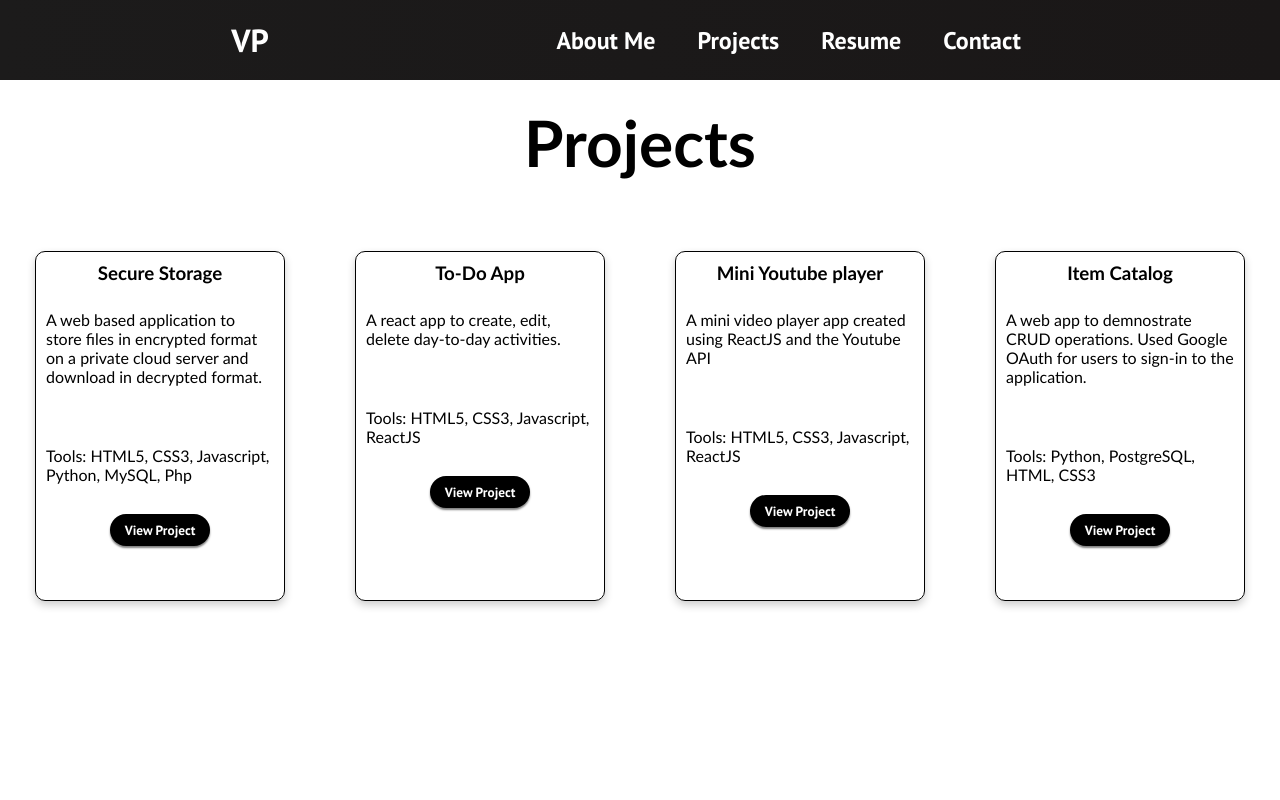
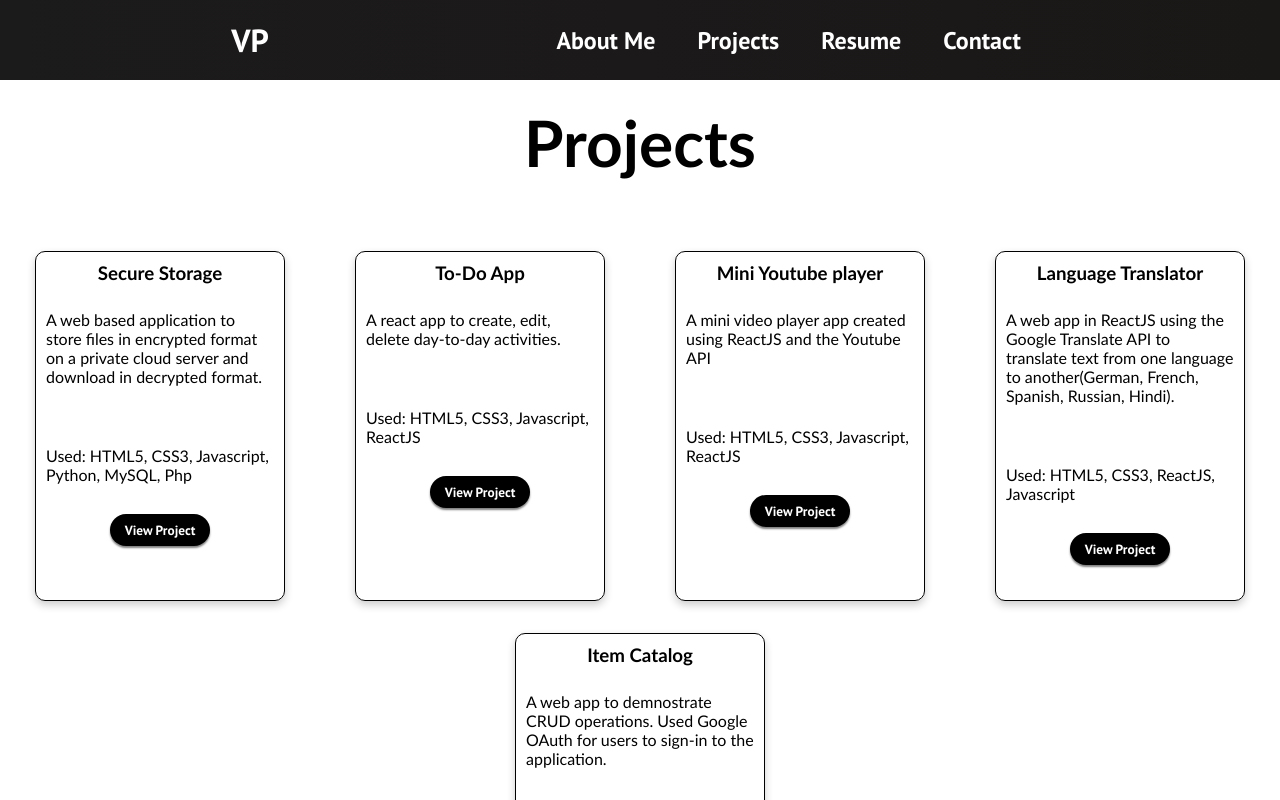
Before and after one commit to VinayPoduval/vinay-poduval, a React (Create React App) app: page /projects in a window 1280 px wide. Shown: the top 800 px of the page. Built offline with nearby package versions, Linux system fonts and the light colour scheme.

Commit message:
Added new project

```diff
--- a/src/components/ProjectCard.jsx
+++ b/src/components/ProjectCard.jsx
@@ -7,7 +7,7 @@ const ProjectCard = ({project}) => {
             <h3>{project.title}</h3>
             <div className="card-content">
                     <p className="project-desc">{project.description}</p><br/><br/>
-                    <p className="project-desc">Tools: {project.tools}</p><br/>
+                    <p className="project-desc">Used: {project.tools}</p><br/>
                     <button onClick={()=>window.open(project.link, '_blank')}>View Project</button>
             </div>
         </div>
--- a/src/components/Projects.css
+++ b/src/components/Projects.css
@@ -18,6 +18,7 @@
 .card:hover {
     transform: scale(1.1);
     transition: 0.4s;
+    box-shadow: 0 6px 10px 0 rgba(0,0,0,0.5);
 }
 
 .card-content {
--- a/src/components/Projects.jsx
+++ b/src/components/Projects.jsx
@@ -23,6 +23,11 @@ function Projects() {
             link: 'https://github.com/VinayPoduval/mini-youtube-player'
         },
         {
+            title: 'Language Translator',
+            description: 'A web app in ReactJS using the Google Translate API to translate text from one language to another(German, French, Spanish, Russian, Hindi).',
+            tools: 'HTML5, CSS3, ReactJS, Javascript'
+        },
+        {
             title: 'Item Catalog',
             description: 'A web app to demnostrate CRUD operations. Used Google OAuth for users to sign-in to the application.',
             tools:'Python, PostgreSQL, HTML, CSS3',
```
Also changed, not shown: 1 other file (tests, documents, lock files or other folders).
